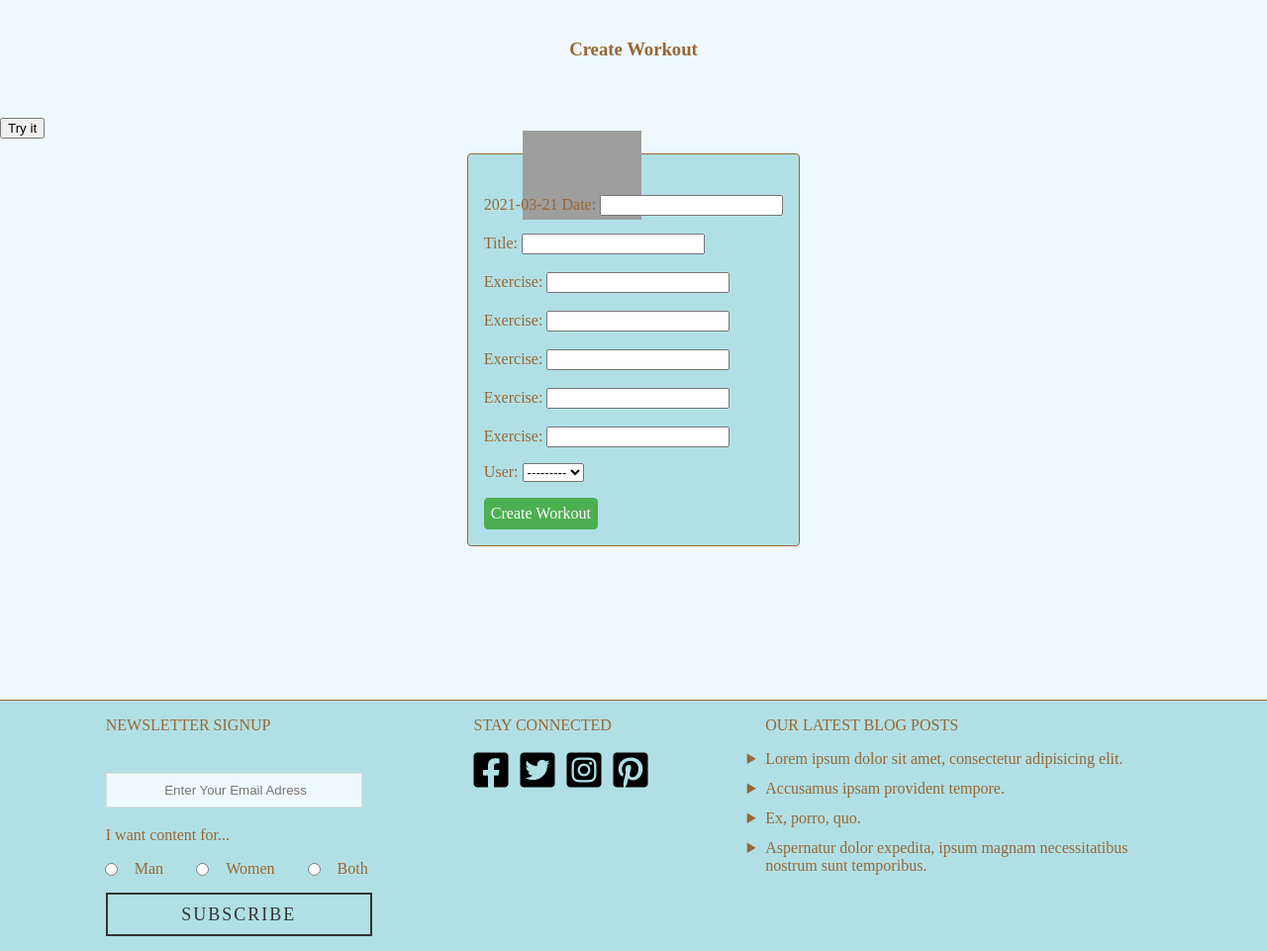
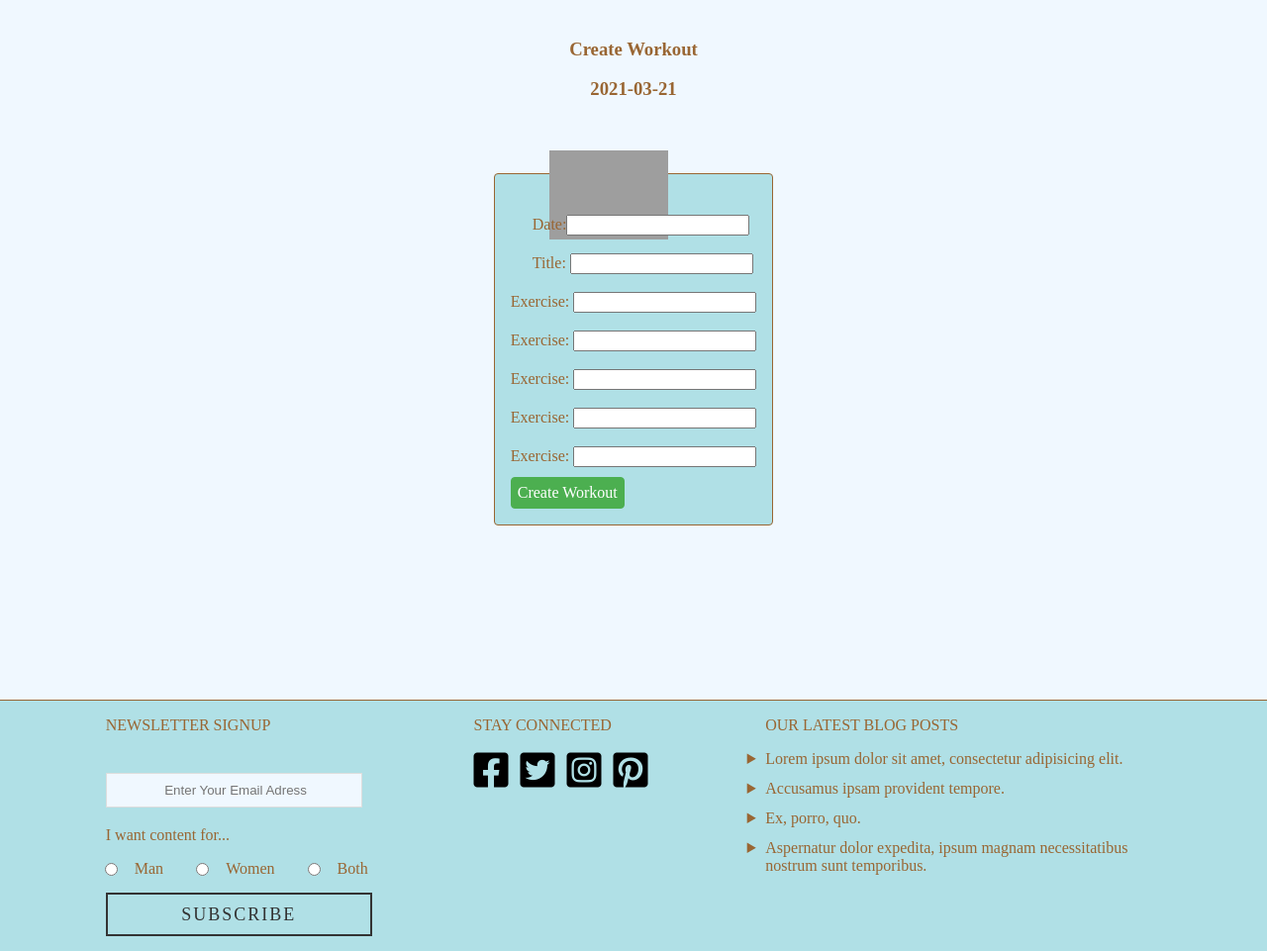
Before and after one commit to MarioDavidov/web_framework_project, a Django app: page /home/create/ in a window 1280 px wide. Shown: the part 52-1013 px from the top of the page at 99% size. Run offline with Django 3.2, Linux system fonts and the light colour scheme; grey boxes are pictures that could not be loaded.

Commit message:
user picking bug

```diff
--- a/app/forms/progress_picture.py
+++ b/app/forms/progress_picture.py
@@ -7,3 +7,4 @@ class ProgressPictureForm(forms.ModelForm):
     class Meta:
         model = ProgressPicture
         fields = '__all__'
+        exclude = ('user',)
--- a/app/forms/workout.py
+++ b/app/forms/workout.py
@@ -7,7 +7,7 @@ class WorkoutForm(forms.ModelForm):
         model = Workout
         fields = '__all__'
 
-        # exclude = ('user',)
+        exclude = ('user',)
 
 
 class DeleteWorkout(WorkoutForm):
--- a/app/views.py
+++ b/app/views.py
@@ -49,7 +49,7 @@ def workouts(request, pk=None):
 
 def create_workout(request, pk=None):
     user = request.user if pk is None else User.objects.get(pk=pk)
-    WorkoutForm.user = user
+    # WorkoutForm.user = user
     if request.method == 'GET':
 
         context = {
@@ -61,9 +61,11 @@ def create_workout(request, pk=None):
         return render(request, 'create_workout.html', context)
     else:
         form = WorkoutForm(request.POST)
-        WorkoutForm.user = user
+
         if form.is_valid():
-            form.save()
+            work = form.save(commit=False)
+            work.user = request.user.userprofile
+            work.save()
             return redirect('workouts')
         context = {
             'form': WorkoutForm(),
@@ -185,6 +187,8 @@ def create_progress_picture(request, pk=None):
     else:
         form = ProgressPictureForm(request.POST, request.FILES)
         if form.is_valid():
+            pic = form.save(commit=False)
+            pic.user = request.user.userprofile
             form.save()
             return redirect('progress_picture')
         context = {
--- a/static/home_for_users.css
+++ b/static/home_for_users.css
@@ -103,6 +103,7 @@ footer{
     padding: 6px;
     text-decoration: none;
     text-align: center;
+    margin-top: 10px;
 
 }
 .create-wo-btn:hover{
@@ -123,3 +124,7 @@ footer{
 .profile-stats{
     color: black;
 }
+.inputalign{
+    position: relative;
+    left: 22px;
+}
--- a/templates/create_workout.html
+++ b/templates/create_workout.html
@@ -9,18 +9,19 @@
 {% block site_content %}
         <article class="header-wrapper">
             <h1>Create Workout</h1>
+            <h1>2021-03-21</h1>
         </article>
-<button onclick="myFunction()">Try it</button>
+{#<button onclick="myFunction()">Try it</button>#}
     <section class="form-wrapper-CW">
 
         <form class="form-CW" action="{% url 'create_workout' %}" method="POST" enctype="multipart/form-data">
              <article class="cw-icon">
                 <img src="https://cdn2.iconfinder.com/data/icons/outline-landing-page/100/outline4_ready-17-512.png" alt="error">
              </article>
-            2021-03-21
-            <label class="inputs" for="date">Date: {{ form.date }}</label><br>
+
+            <label class="inputs inputalign" for="date">Date:{{ form.date }}</label><br>
             <br>
-            <label class="inputs" for="title">Title: {{ form.tittle }}</label><br>
+            <label class="inputs inputalign" for="title">Title: {{ form.tittle }}</label><br>
             <br>
             <label class="inputs" for="exercise">Exercise: {{ form.first_exercise }}</label><br>
             <br>
@@ -32,7 +33,7 @@
             <br>
             <label class="inputs" for="exercise">Exercise: {{ form.fifth_exercise }}</label><br>
 
-            <p id="user">User: {{ form.user }}</p>
+{#            <p id="user">User: {{ form.user }}</p>#}
             <input type="submit" class="create-wo-btn" value="Create Workout">
             {% csrf_token %}
 
--- a/templates/progress_pictures/create_progress_picture.html
+++ b/templates/progress_pictures/create_progress_picture.html
@@ -17,7 +17,7 @@
                 <br>
             <label class="inputs" for="exercise">Comment: {{ form_pic.comment }}</label><br>
                 <br>
-            <label class="inputs" for="exercise">User: {{ form_pic.user }}</label><br>
+{#            <label class="inputs" for="exercise">User: {{ form_pic.user }}</label><br>#}
                 <br>
             <label class="inputs" for="exercise">Upload picture: {{ form_pic.progress_picture }}</label><br>
                 <br>
```
Also changed, not shown: templates/workouts.html (+5 -5 lines), media/Progress_pics/shot_EqNCfs1.png (added).
